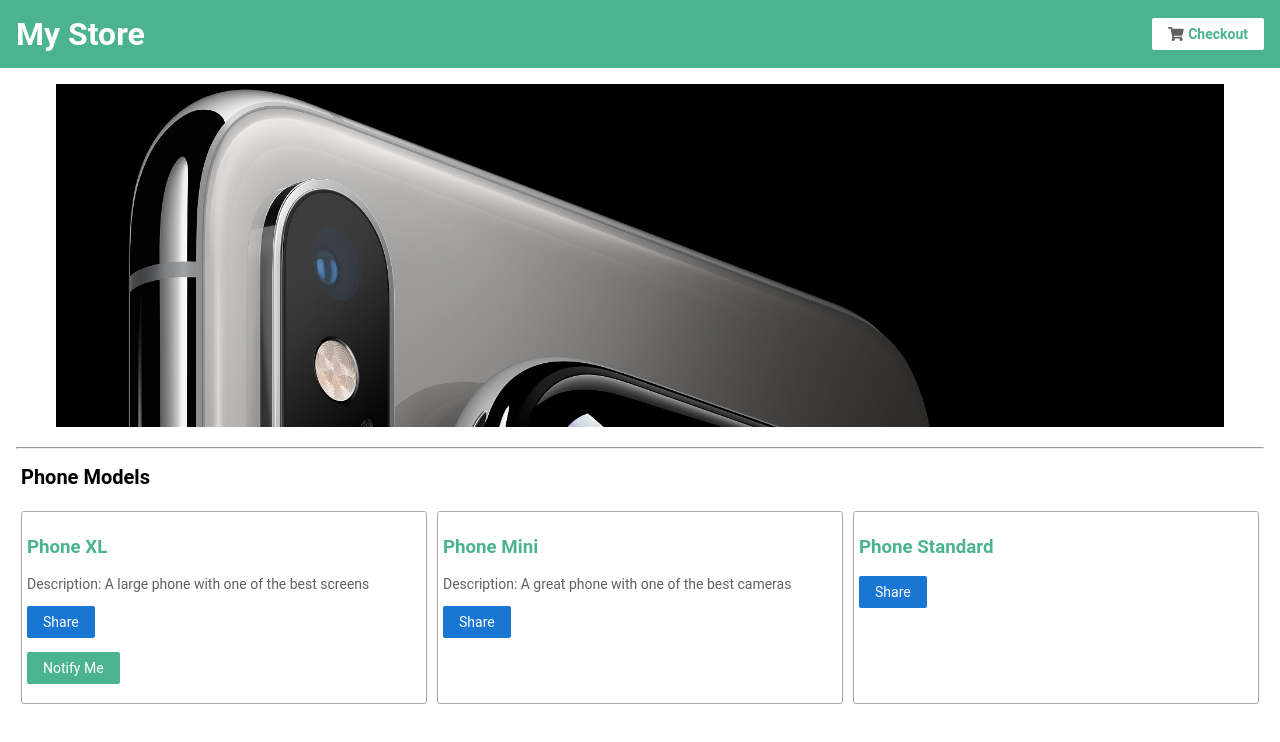
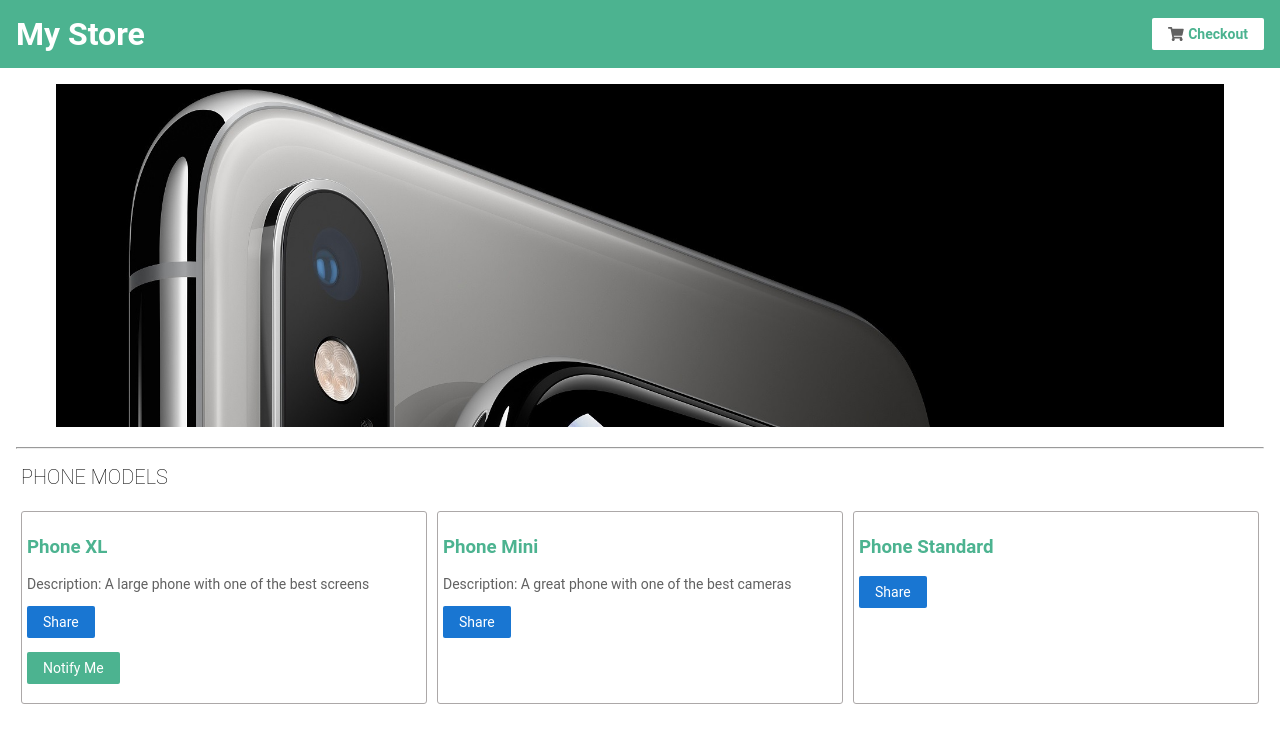
Before and after one commit to aulifarm/angular-tutorial-mystore, an Angular app: page / in a window 1280 px wide. Shown: the top 742 px of the page. Built offline with nearby package versions, Linux system fonts and the light colour scheme.

Commit message:
Change the layout

```diff
--- a/src/app/cart/cart.component.html
+++ b/src/app/cart/cart.component.html
@@ -1,4 +1,4 @@
-<h3>Cart</h3>
+<h3>CART</h3>
 
 <p>
   <a routerLink="/shipping">Shipping Prices</a>
--- a/src/app/product-list/product-list.component.css
+++ b/src/app/product-list/product-list.component.css
@@ -1,6 +1,5 @@
 h2 {
     color:black;
-    font-weight: bold;
     padding-left: 5px;
 }
 
--- a/src/app/product-list/product-list.component.html
+++ b/src/app/product-list/product-list.component.html
@@ -3,7 +3,7 @@
     <img src="../../assets/iso-iphone-xs.jpg" alt="iso-iphone-xs">
   </figure>
   <hr>
-  <h2>Phone Models</h2>
+  <h2>PHONE MODELS</h2>
 
   <div class="displayflex">
     <div *ngFor="let product of products" class="phonemodels">
```
